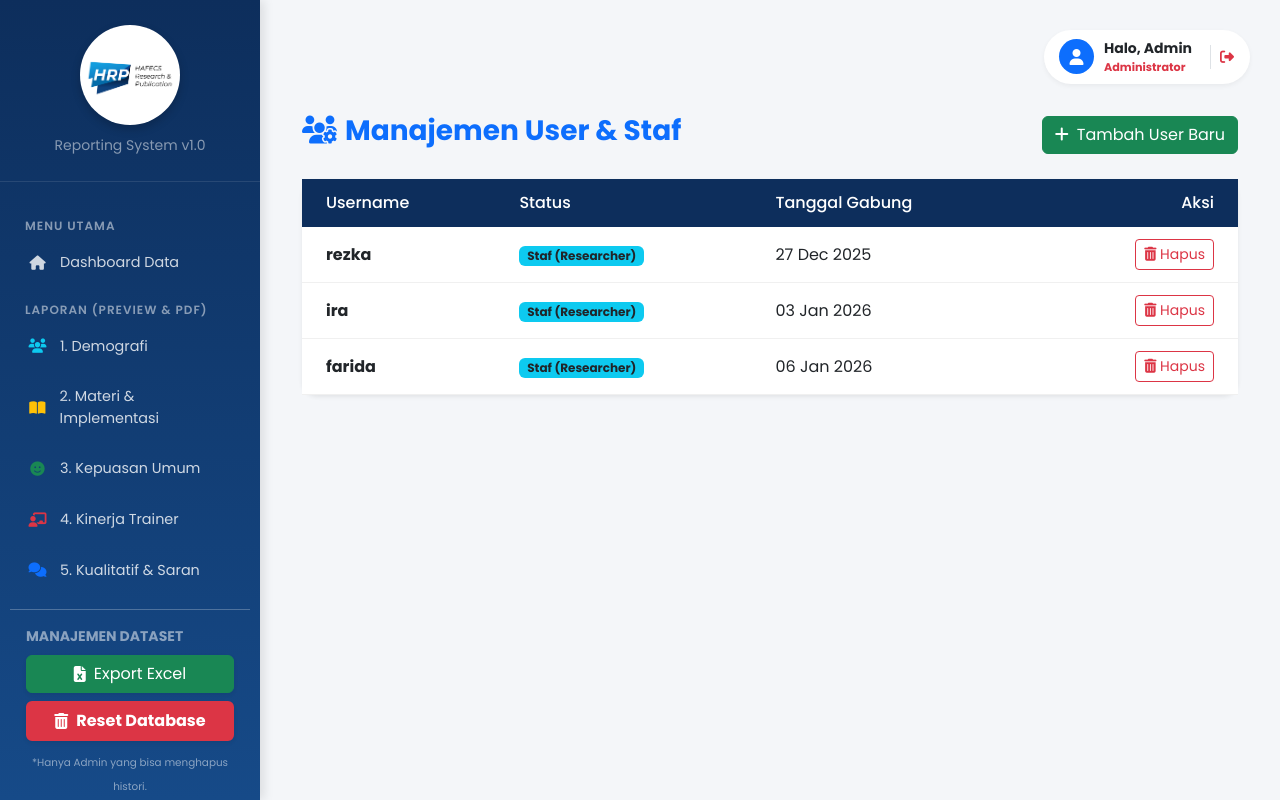
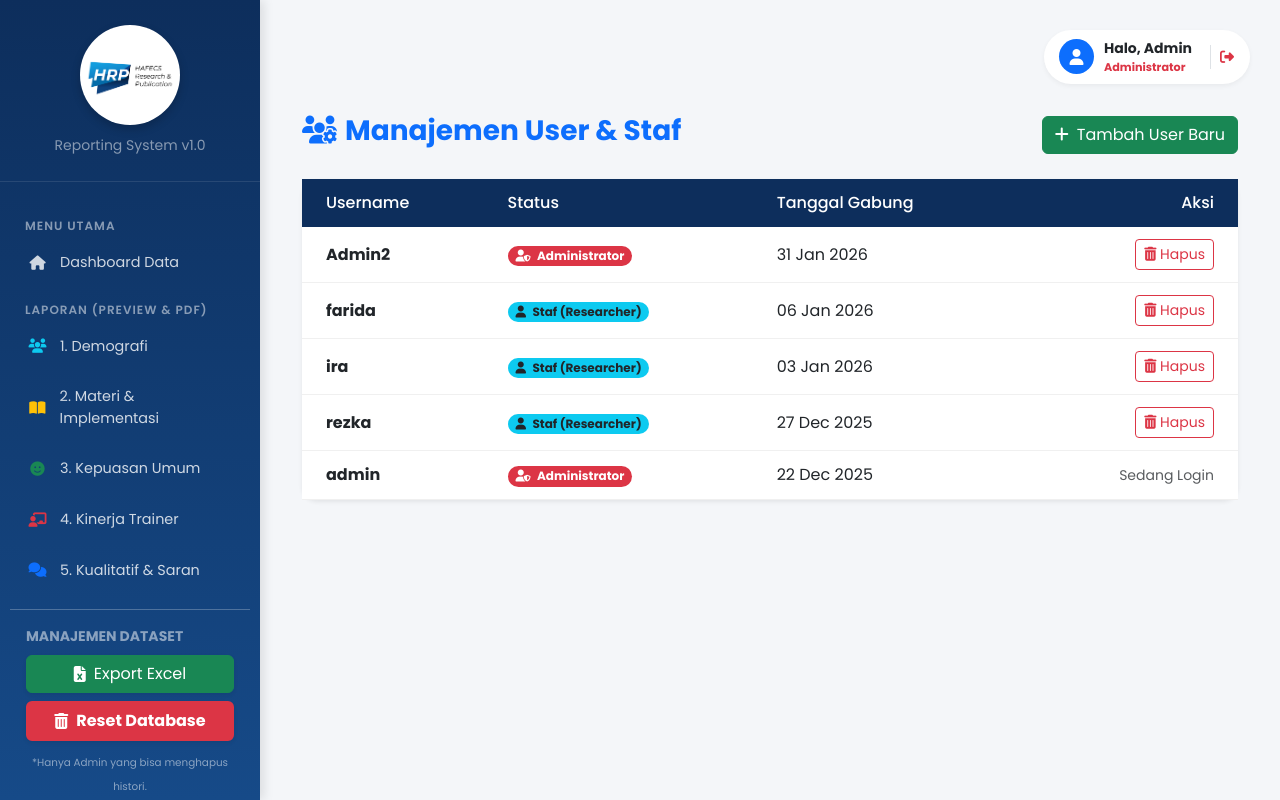
Before and after one commit to rezkanorhafizah/hrp-reporting, a Django app: page /users/ in a window 1280 px wide. Run offline with Django 5.2, Linux system fonts and the light colour scheme; a user stored in the database is signed in; data comes from the database, SQL or seed files in the repository; both versions use the stored data as it was after the commit.

Commit message:
add role to user management view

```diff
--- a/reporting/views.py
+++ b/reporting/views.py
@@ -11,6 +11,7 @@ from django.contrib.auth.decorators import login_required, user_passes_test
 from django.contrib.auth.models import User
 from django.contrib.auth.forms import UserCreationForm
 from .models import Peserta, RiwayatUpload
+from .forms import PesertaForm, CustomUserCreationForm
 
 # Import dari utils.py (Sesuai dengan file utils kakak)
 from .utils import (
@@ -739,8 +740,7 @@ def download_excel(request):
 # 1. VIEW DAFTAR USER
 @user_passes_test(is_admin) # Cuma Admin yang boleh akses url ini
 def manage_users(request):
-    # Ambil semua user kecuali superuser itu sendiri (opsional, biar gak kehapus sendiri)
-    users = User.objects.filter(is_superuser=False)
+    users = User.objects.all().order_by('-date_joined')
     context = {'users': users}
     return render(request, 'manage_users.html', context)
 
@@ -748,12 +748,27 @@ def manage_users(request):
 @user_passes_test(is_admin)
 def add_user(request):
     if request.method == 'POST':
-        form = UserCreationForm(request.POST)
+        # Pakai form custom yang baru kita buat
+        form = CustomUserCreationForm(request.POST)
         if form.is_valid():
-            form.save()
+            # Jangan save dulu ke database (commit=False)
+            user = form.save(commit=False)
+
+            # Cek Role yang dipilih
+            role = form.cleaned_data.get('role')
+
+            if role == 'admin':
+                user.is_staff = True
+                user.is_superuser = True # JADI ADMIN
+            else:
+                user.is_staff = True     # Bisa login
+                user.is_superuser = False # JADI STAF BIASA
+
+            user.save()
+            messages.success(request, f'User {user.username} berhasil ditambahkan sebagai {role}!')
             return redirect('manage_users')
     else:
-        form = UserCreationForm()
+        form = CustomUserCreationForm()
 
     return render(request, 'form_user.html', {'form': form})
 
--- a/templates/manage_users.html
+++ b/templates/manage_users.html
@@ -24,17 +24,32 @@
                     {% for u in users %}
                     <tr>
                         <td class="ps-4 fw-bold">{{ u.username }}</td>
-                        <td><span class="badge bg-info text-dark">Staf (Researcher)</span></td>
+
+                        <td>
+                            {% if u.is_superuser %}
+                                <span class="badge bg-danger rounded-pill">
+                                    <i class="fas fa-user-shield me-1"></i> Administrator
+                                </span>
+                            {% else %}
+                                <span class="badge bg-info text-dark rounded-pill">
+                                    <i class="fas fa-user me-1"></i> Staf (Researcher)
+                                </span>
+                            {% endif %}
+                        </td>
                         <td>{{ u.date_joined|date:"d M Y" }}</td>
                         <td class="text-end pe-4">
-                            <a href="{% url 'delete_user' u.id %}" class="btn btn-sm btn-outline-danger" onclick="return confirm('Yakin mau hapus user ini?');">
-                                <i class="fas fa-trash-alt"></i> Hapus
-                            </a>
+                            {% if u.id != request.user.id %}
+                                <a href="{% url 'delete_user' u.id %}" class="btn btn-sm btn-outline-danger" onclick="return confirm('Yakin mau hapus user ini?');">
+                                    <i class="fas fa-trash-alt"></i> Hapus
+                                </a>
+                            {% else %}
+                                <span class="text-muted small">Sedang Login</span>
+                            {% endif %}
                         </td>
                     </tr>
                     {% empty %}
                     <tr>
-                        <td colspan="4" class="text-center py-4 text-muted">Belum ada user staf. Silakan tambah baru.</td>
+                        <td colspan="4" class="text-center py-4 text-muted">Belum ada user tambahan.</td>
                     </tr>
                     {% endfor %}
                 </tbody>
```
Also changed, not shown: reporting/forms.py (+18 -0 lines), db.sqlite3.
